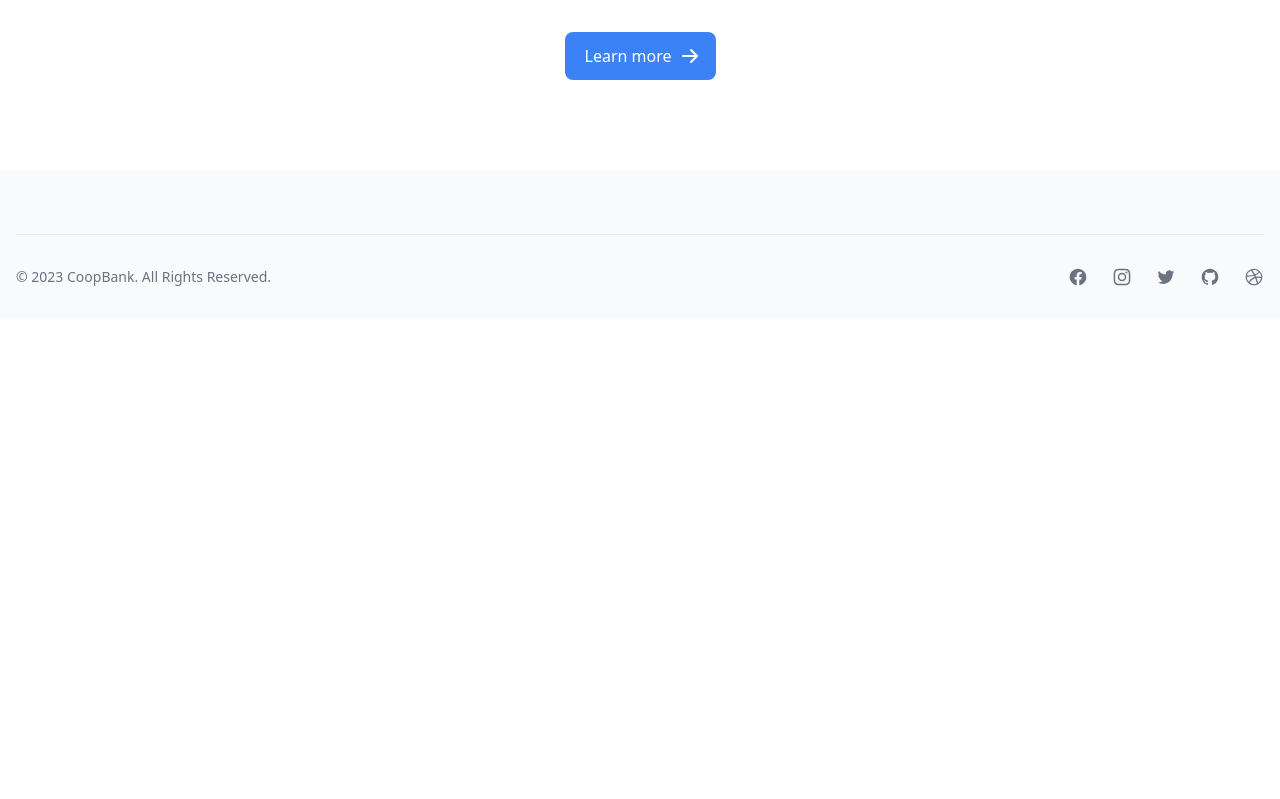
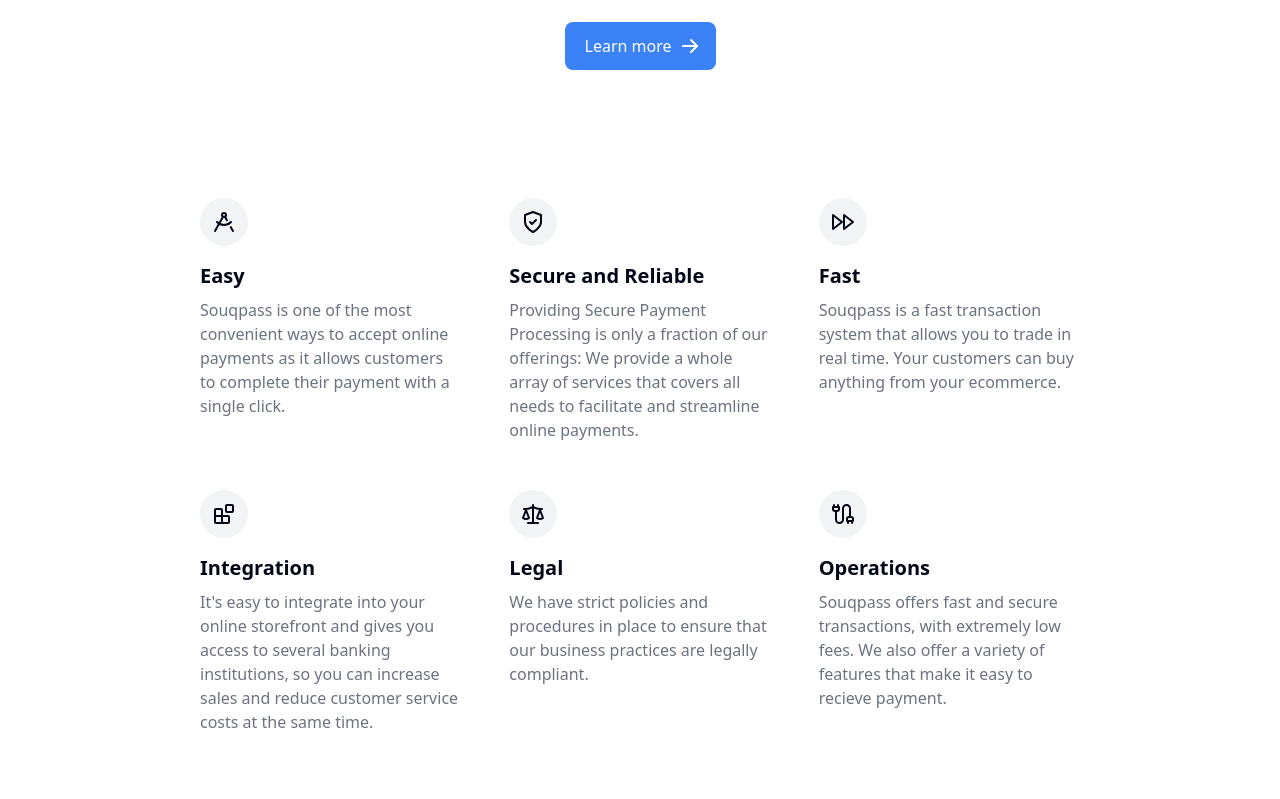
Before and after one commit to MuhidinM/souqGateway, a Next.js app: page / in a window 1280 px wide. Shown: the part 481-1280 px from the top of the page. Before the commit the page ends 800 px from the top, so only its background shows below. Built offline with nearby package versions, Linux system fonts and the light colour scheme.

Commit message:
Features are done

```diff
--- a/app/page.tsx
+++ b/app/page.tsx
@@ -1,9 +1,11 @@
+import Features from "@/components/Features";
 import Hero from "@/components/Hero";
 
 export default function Home() {
   return (
     <main className="px-4 mx-auto sm:max-w-xl md:max-w-full lg:max-w-screen-xl">
       <Hero />
+      <Features />
     </main>
   );
 }
--- /dev/null
+++ b/components/Features.tsx
@@ -0,0 +1,28 @@
+import { features } from "@/constants";
+import React from "react";
+
+const Features = () => {
+  return (
+    <section className="bg-white md:px-36 dark:bg-gray-900">
+      <div className="px-4 py-8 mx-auto sm:py-16 lg:px-6">
+        <div className="space-y-8 md:grid md:grid-cols-2 lg:grid-cols-3 md:gap-12 md:space-y-0">
+          {features.map((feature) => (
+            <div key={feature.title}>
+              <div className="flex items-center bg-gray-100 dark:bg-gray-800 justify-center w-10 h-10 mx-auto mb-4 rounded-full md:mx-0 lg:h-12 lg:w-12">
+                {feature.icon}
+              </div>
+              <h3 className="mb-2 text-xl font-bold text-center md:text-left dark:text-white">
+                {feature.title}
+              </h3>
+              <p className="text-center text-gray-500 dark:text-gray-400 md:text-left">
+                {feature.description}
+              </p>
+            </div>
+          ))}
+        </div>
+      </div>
+    </section>
+  );
+};
+
+export default Features;
--- a/components/Footer.tsx
+++ b/components/Footer.tsx
@@ -3,7 +3,7 @@
 const Footer = () => {
   return (
     <div>
-      <footer className="bg-gray-50 dark:bg-gray-800">
+      <footer className="bg-gray-100 dark:bg-gray-800">
         <div className="w-full max-w-screen-xl p-4 py-6 mx-auto lg:py-8">
           <hr className="my-6 border-gray-200 sm:mx-auto dark:border-gray-700 lg:my-8" />
           <div className="sm:flex sm:items-center sm:justify-between">
--- a/components/Navbar.tsx
+++ b/components/Navbar.tsx
@@ -14,7 +14,7 @@
 
   return (
     <div>
-      <nav className="bg-gray-50 border-gray-200 dark:bg-gray-800 border-b dark:border-0">
+      <nav className="bg-gray-100 border-gray-200 dark:bg-gray-800 border-b dark:border-0">
         <div className="flex flex-wrap items-center justify-between max-w-screen-xl p-4 mx-auto">
           <Logo />
           <div className="flex md:order-2">
@@ -68,7 +68,7 @@
             }`}
             id="navbar-search"
           >
-            <ul className="flex flex-col p-4 mt-4 font-medium border border-gray-50 rounded-lg md:p-0 bg-gray-50 md:flex-row md:space-x-8 md:mt-0 md:border-0 md:bg-gray-50 dark:bg-gray-800 md:dark:bg-gray-800 dark:border-gray-700">
+            <ul className="flex flex-col p-4 mt-4 font-medium border border-gray-50 rounded-lg md:p-0 bg-gray-100 md:flex-row md:space-x-8 md:mt-0 md:border-0 md:bg-gray-100 dark:bg-gray-800 md:dark:bg-gray-800 dark:border-gray-700">
               {menuItems.map((menuItem) => (
                 <li key={menuItem.title}>
                   <Link
--- a/constants.tsx
+++ b/constants.tsx
@@ -1,7 +1,54 @@
-import { MenuItem } from "@/types/types";
+import { Feature, MenuItem } from "@/types/types";
+import {
+  Blocks,
+  Cable,
+  DraftingCompass,
+  FastForward,
+  Scale,
+  ShieldCheck,
+} from "lucide-react";
 
 export const menuItems: MenuItem[] = [
   { title: "Home", url: "/" },
   { title: "Documentation", url: "/" },
   { title: "Sandbox", url: "/" },
 ];
+
+export const features: Feature[] = [
+  {
+    title: "Easy",
+    description:
+      "Souqpass is one of the most convenient ways to accept online payments as it allows customers to complete their payment with a single click.",
+    icon: <DraftingCompass className="text-blue-500" />,
+  },
+  {
+    title: "Secure and Reliable",
+    description:
+      "Providing Secure Payment Processing is only a fraction of our offerings: We provide a whole array of services that covers all needs to facilitate and streamline online payments.",
+    icon: <ShieldCheck className="text-blue-500" />,
+  },
+  {
+    title: "Fast",
+    description:
+      "Souqpass is a fast transaction system that allows you to trade in real time. Your customers can buy anything from your ecommerce.",
+    icon: <FastForward className="text-blue-500" />,
+  },
+  {
+    title: "Integration",
+    description:
+      "It's easy to integrate into your online storefront and gives you access to several banking institutions, so you can increase sales and reduce customer service costs at the same time.",
+    icon: <Blocks className="text-blue-500" />,
+  },
+  {
+    title: "Legal",
+    description:
+      "We have strict policies and procedures in place to ensure that our business practices are legally compliant.",
+    icon: <Scale className="text-blue-500" />,
+  },
+  {
+    title: "Operations",
+    description:
+      "Souqpass offers fast and secure transactions, with extremely low fees. We also offer a variety of features that make it easy to recieve payment.",
+    icon: <Cable className="text-blue-500" />,
+  },
+];
```
Also changed, not shown: types/types.ts (+8 -0 lines).
